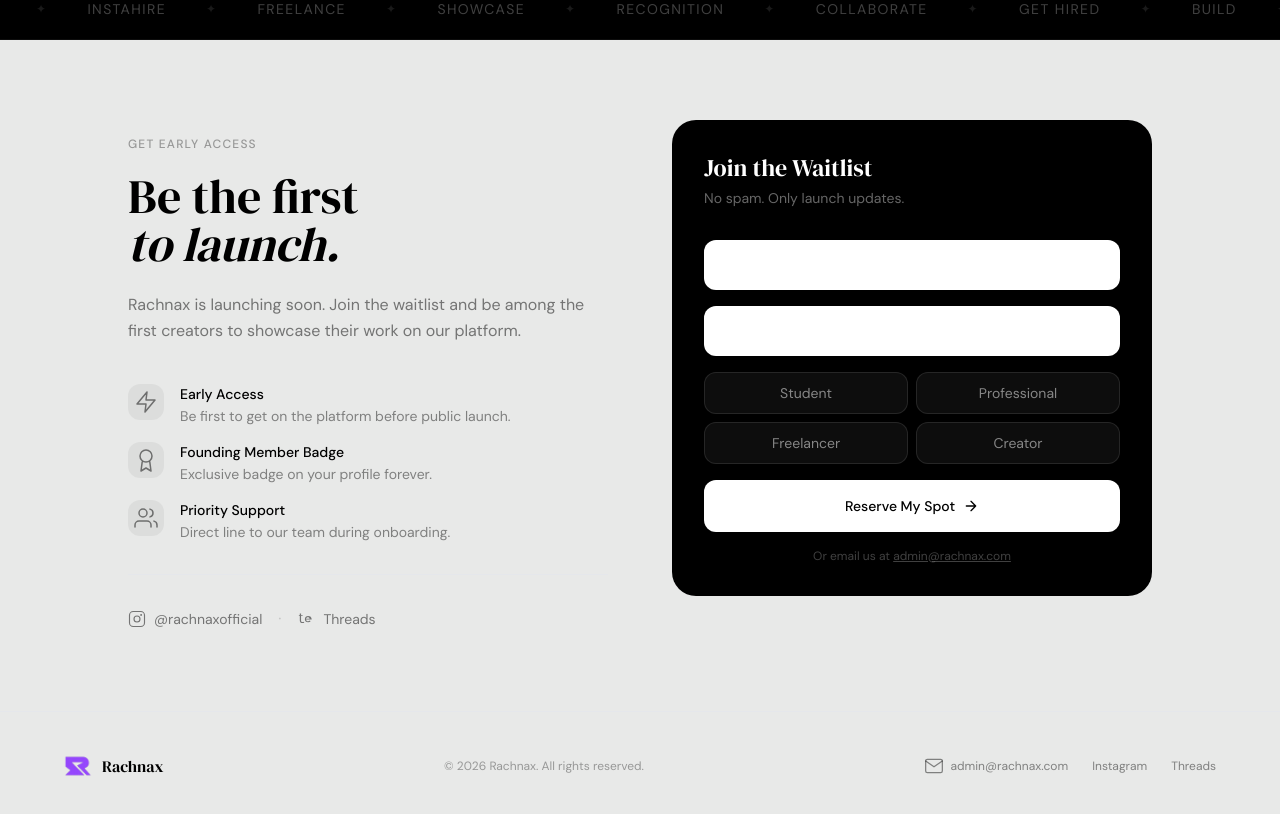
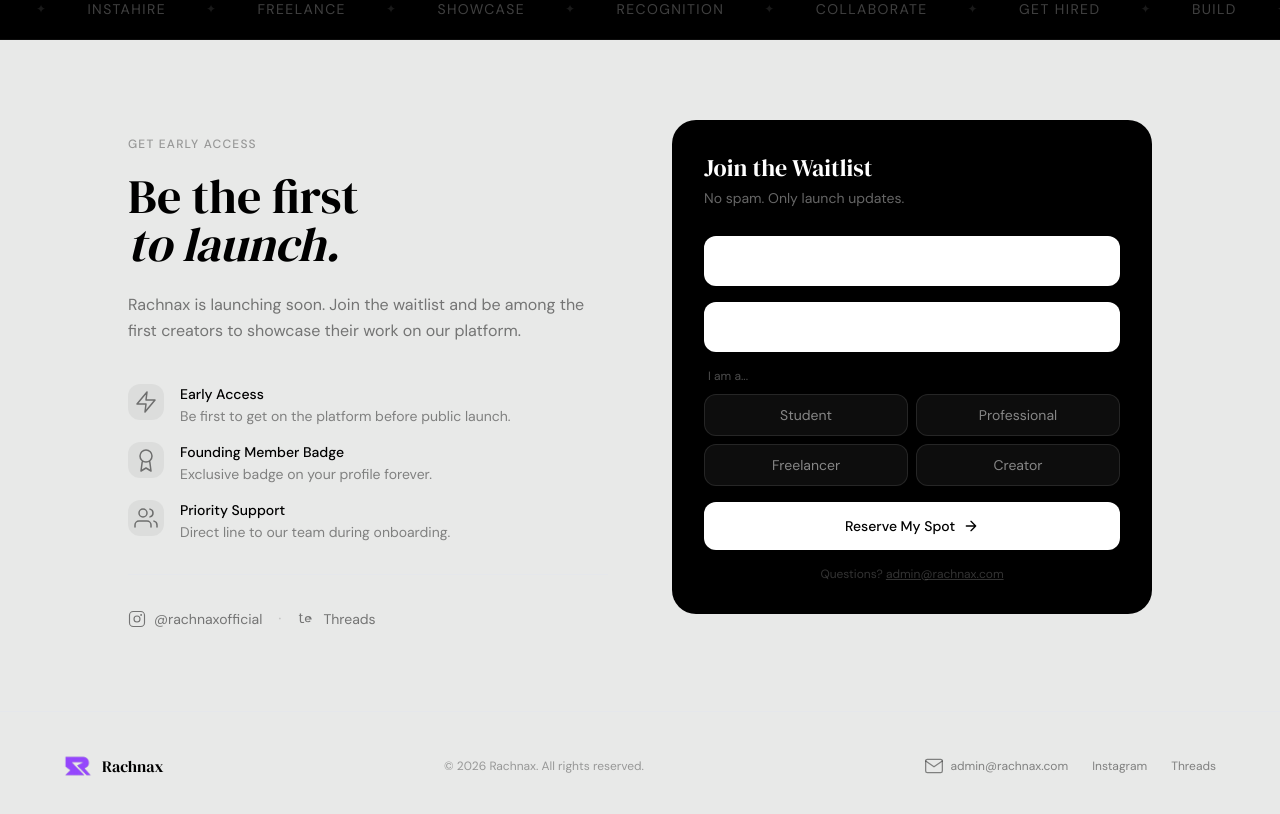
Before and after one commit to rachnaxdevelope/rachnax, a Next.js app: page / in a window 1280 px wide. Shown: the part 3540-4354 px from the top of the page. Built offline with nearby package versions, Linux system fonts and the light colour scheme.

Commit message:
Fix contact form - proper input state and validation

```diff
--- a/app/page.tsx
+++ b/app/page.tsx
@@ -948,6 +948,29 @@ function Contact() {
   const [role, setRole] = useState("");
   const [name, setName] = useState("");
   const [email, setEmail] = useState("");
+  const [submitted, setSubmitted] = useState(false);
+  const [loading, setLoading] = useState(false);
+  const [error, setError] = useState("");
+
+  const handleSubmit = async (e: React.FormEvent) => {
+    e.preventDefault();
+    if (!name.trim() || !email.trim()) {
+      setError("Please fill in your name and email.");
+      return;
+    }
+    setError("");
+    setLoading(true);
+    // For now — store in localStorage and show success
+    // Will be replaced with Supabase insert when keys are added
+    try {
+      await new Promise((res) => setTimeout(res, 800)); // simulate API
+      setSubmitted(true);
+    } catch {
+      setError("Something went wrong. Please try again.");
+    } finally {
+      setLoading(false);
+    }
+  };
 
   return (
     <section id="contact" className="py-14 md:py-20 px-6">
@@ -1024,17 +1047,47 @@ function Contact() {
 
           {/* Right — Form */}
           <div className="bg-black rounded-3xl p-8">
+            {submitted ? (
+              // Success state
+              <div className="flex flex-col items-center justify-center text-center py-10 gap-4">
+                <div className="w-14 h-14 rounded-full bg-green-500/15 flex items-center justify-center text-green-400">
+                  <Icon.Check />
+                </div>
+                <div>
+                  <h3 className="font-display text-2xl text-white mb-2">
+                    You&apos;re on the list!
+                  </h3>
+                  <p className="text-white/45 text-sm leading-relaxed">
+                    We&apos;ll reach out to{" "}
+                    <span className="text-white/70">{email}</span> when we
+                    launch.
+                  </p>
+                </div>
+                <button
+                  onClick={() => {
+                    setSubmitted(false);
+                    setName("");
+                    setEmail("");
+                    setRole("");
+                  }}
+                  className="mt-2 text-xs text-white/30 hover:text-white/60 transition-colors underline"
+                >
+                  Submit another response
+                </button>
+              </div>
+            ) : (
+              <>
                 <h3 className="font-display text-2xl text-white mb-1">
                   Join the Waitlist
                 </h3>
-            <p className="text-white/40 text-sm mb-8">
+                <p className="text-white/40 text-sm mb-7">
                   No spam. Only launch updates.
                 </p>
 
-            <div className="space-y-4">
+                <form onSubmit={handleSubmit} className="space-y-4" noValidate>
                   {/* Name */}
                   <div className="relative">
-                <div className="absolute left-4 top-1/2 -translate-y-1/2 text-white/30">
+                    <div className="absolute left-4 top-1/2 -translate-y-1/2 text-white/25 pointer-events-none">
                       <Icon.User />
                     </div>
                     <input
@@ -1042,13 +1095,14 @@ function Contact() {
                       placeholder="Full Name"
                       value={name}
                       onChange={(e) => setName(e.target.value)}
-                  className="w-full bg-white/6 border border-white/10 rounded-xl pl-11 pr-4 py-3.5 text-sm text-white placeholder-white/30 focus:outline-none focus:border-white/25 transition-colors"
+                      autoComplete="name"
+                      className="w-full bg-white/8 border border-white/10 rounded-xl pl-11 pr-4 py-3.5 text-sm text-white placeholder-white/30 focus:outline-none focus:border-white/30 transition-colors"
                     />
                   </div>
 
                   {/* Email */}
                   <div className="relative">
-                <div className="absolute left-4 top-1/2 -translate-y-1/2 text-white/30">
+                    <div className="absolute left-4 top-1/2 -translate-y-1/2 text-white/25 pointer-events-none">
                       <Icon.Mail />
                     </div>
                     <input
@@ -1056,21 +1110,27 @@ function Contact() {
                       placeholder="Email Address"
                       value={email}
                       onChange={(e) => setEmail(e.target.value)}
-                  className="w-full bg-white/6 border border-white/10 rounded-xl pl-11 pr-4 py-3.5 text-sm text-white placeholder-white/30 focus:outline-none focus:border-white/25 transition-colors"
+                      autoComplete="email"
+                      className="w-full bg-white/8 border border-white/10 rounded-xl pl-11 pr-4 py-3.5 text-sm text-white placeholder-white/30 focus:outline-none focus:border-white/30 transition-colors"
                     />
                   </div>
 
-              {/* Role */}
+                  {/* Role selector */}
+                  <div>
+                    <p className="text-white/30 text-xs mb-2.5 ml-1">
+                      I am a...
+                    </p>
                     <div className="grid grid-cols-2 gap-2">
                       {["Student", "Professional", "Freelancer", "Creator"].map(
                         (r) => (
                           <button
+                            type="button"
                             key={r}
                             onClick={() => setRole(r)}
                             className={`py-2.5 px-4 rounded-xl text-sm border transition-all ${
                               role === r
-                          ? "bg-white text-black border-white"
-                          : "bg-white/5 text-white/50 border-white/10 hover:border-white/20 hover:text-white/70"
+                                ? "bg-white text-black border-white font-medium"
+                                : "bg-white/5 text-white/50 border-white/10 hover:border-white/25 hover:text-white/75"
                             }`}
                           >
                             {r}
@@ -1078,31 +1138,62 @@ function Contact() {
                         )
                       )}
                     </div>
+                  </div>
 
-              <a
-                href={`mailto:admin@rachnax.com?subject=Waitlist: ${encodeURIComponent(
-                  name
-                )}&body=Name: ${encodeURIComponent(
-                  name
-                )}%0AEmail: ${encodeURIComponent(
-                  email
-                )}%0ARole: ${encodeURIComponent(role)}`}
-                className="flex items-center justify-center gap-2 w-full bg-white text-black py-4 rounded-xl text-sm font-medium hover:bg-white/90 transition-colors mt-2"
+                  {/* Error message */}
+                  {error && (
+                    <p className="text-red-400 text-xs px-1">{error}</p>
+                  )}
+
+                  {/* Submit */}
+                  <button
+                    type="submit"
+                    disabled={loading}
+                    className="flex items-center justify-center gap-2 w-full bg-white text-black py-3.5 rounded-xl text-sm font-medium hover:bg-white/90 transition-colors disabled:opacity-60 disabled:cursor-not-allowed mt-1"
                   >
+                    {loading ? (
+                      <span className="flex items-center gap-2">
+                        <svg
+                          className="animate-spin w-4 h-4"
+                          viewBox="0 0 24 24"
+                          fill="none"
+                        >
+                          <circle
+                            className="opacity-25"
+                            cx="12"
+                            cy="12"
+                            r="10"
+                            stroke="currentColor"
+                            strokeWidth="4"
+                          />
+                          <path
+                            className="opacity-75"
+                            fill="currentColor"
+                            d="M4 12a8 8 0 018-8v8z"
+                          />
+                        </svg>
+                        Submitting...
+                      </span>
+                    ) : (
+                      <>
                         Reserve My Spot
                         <Icon.ArrowRight />
-              </a>
+                      </>
+                    )}
+                  </button>
 
-              <p className="text-white/25 text-xs text-center">
-                Or email us at{" "}
+                  <p className="text-white/20 text-xs text-center">
+                    Questions?{" "}
                     <a
                       href="mailto:admin@rachnax.com"
-                  className="underline hover:text-white/50 transition-colors"
+                      className="underline hover:text-white/45 transition-colors"
                     >
                       admin@rachnax.com
                     </a>
                   </p>
-            </div>
+                </form>
+              </>
+            )}
           </div>
         </div>
       </div>
```
Lines whose indentation alone changed are shown as unchanged.
